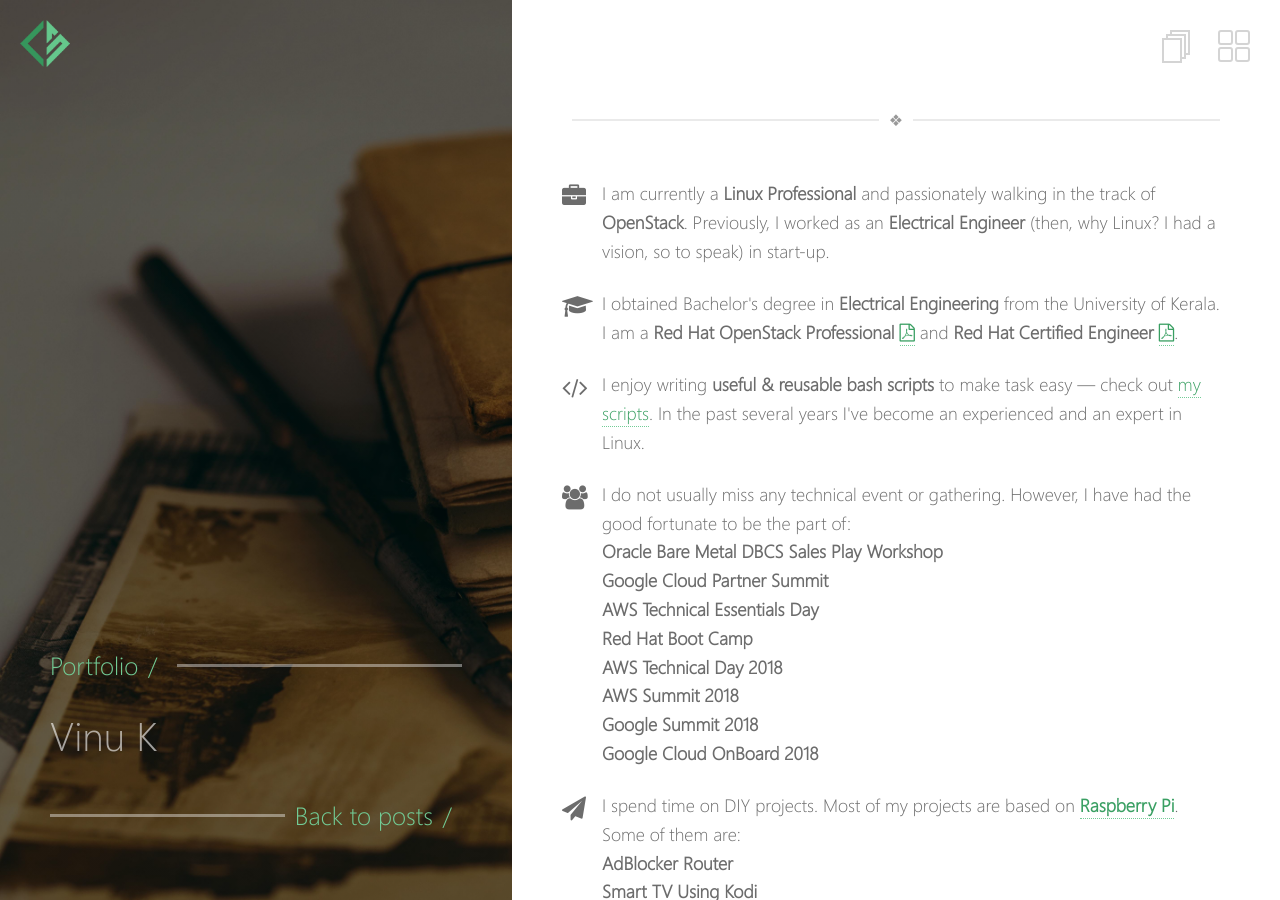
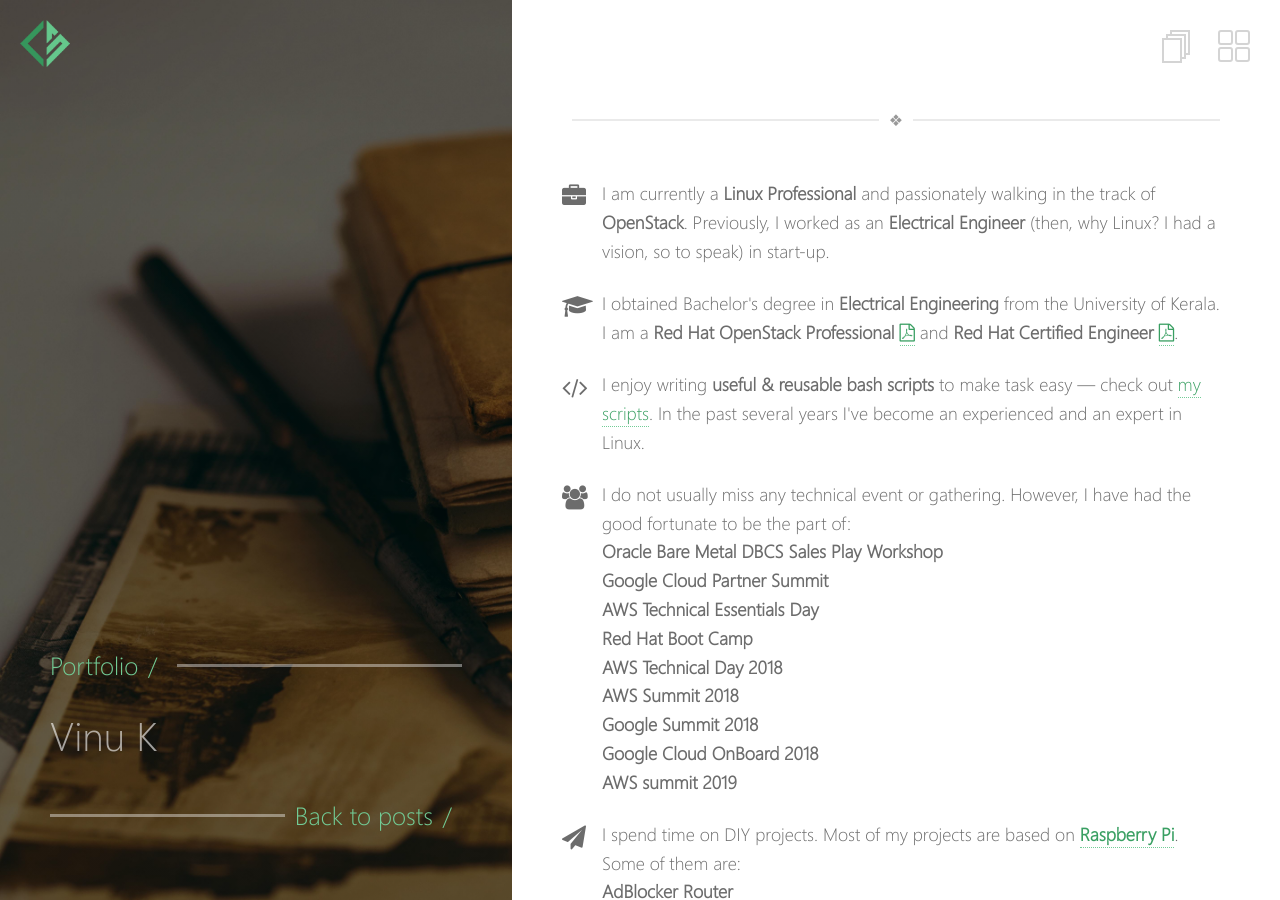
Before and after one commit to kevydotvinu/gnulinuxmate.com, a Jekyll site: the page built from portfolio.md, in a window 1280 px wide. Built offline with Jekyll 4.4.1, drawn with Linux system fonts in a browser that asks for light colours.

Commit message:
edited portfolio

```diff
--- a/portfolio.md
+++ b/portfolio.md
@@ -25,7 +25,7 @@
 
 <p class="portfolio-text">
 <span class="fa fa-users portfolio-icon"></span>
-I do not usually miss any technical event or gathering. However, I have had the good fortunate to be the part of:<br><strong>Oracle Bare Metal DBCS Sales Play Workshop</strong><br><strong>Google Cloud Partner Summit</strong><br><strong>AWS Technical Essentials Day</strong><br><strong>Red Hat Boot Camp</strong><br><strong>AWS Technical Day 2018</strong><br><strong>AWS Summit 2018</strong><br><strong>Google Summit 2018</strong><br><strong>Google Cloud OnBoard 2018</strong><br>
+I do not usually miss any technical event or gathering. However, I have had the good fortunate to be the part of:<br><strong>Oracle Bare Metal DBCS Sales Play Workshop</strong><br><strong>Google Cloud Partner Summit</strong><br><strong>AWS Technical Essentials Day</strong><br><strong>Red Hat Boot Camp</strong><br><strong>AWS Technical Day 2018</strong><br><strong>AWS Summit 2018</strong><br><strong>Google Summit 2018</strong><br><strong>Google Cloud OnBoard 2018</strong><br><strong>AWS summit 2019</strong><br>
 </p>
 
 <p class="portfolio-text">
```
Also changed, not shown: 1 other file.
